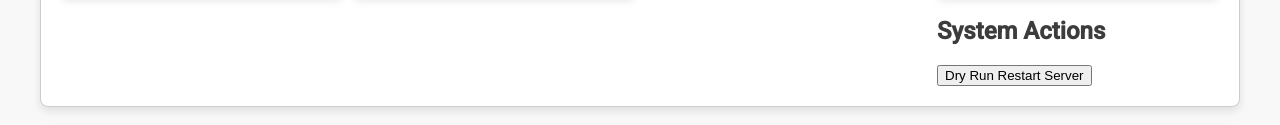
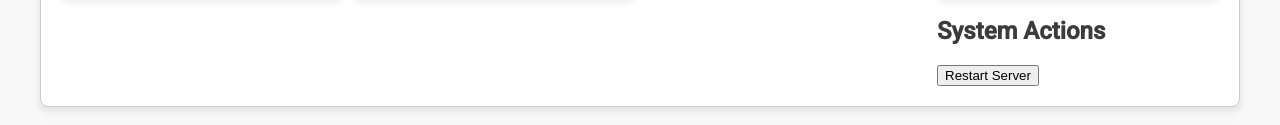
Before and after one commit to montagao/tmompanel, a website: page index.html in a window 1280 px wide. Shown: the part 533-658 px from the top of the page. Drawn offline with nearby package versions, Linux system fonts and the light colour scheme; no server answers.

Commit message:
remove reference to dry run

```diff
--- a/index.html
+++ b/index.html
@@ -236,7 +236,7 @@
             <h2>System Info</h2>
             <div id="system-info" class="logs"></div>
             <h2>System Actions</h2>
-            <button id="restartButton">Dry Run Restart Server</button>
+            <button id="restartButton">Restart Server</button>
         </div>
 
     </div>
```
